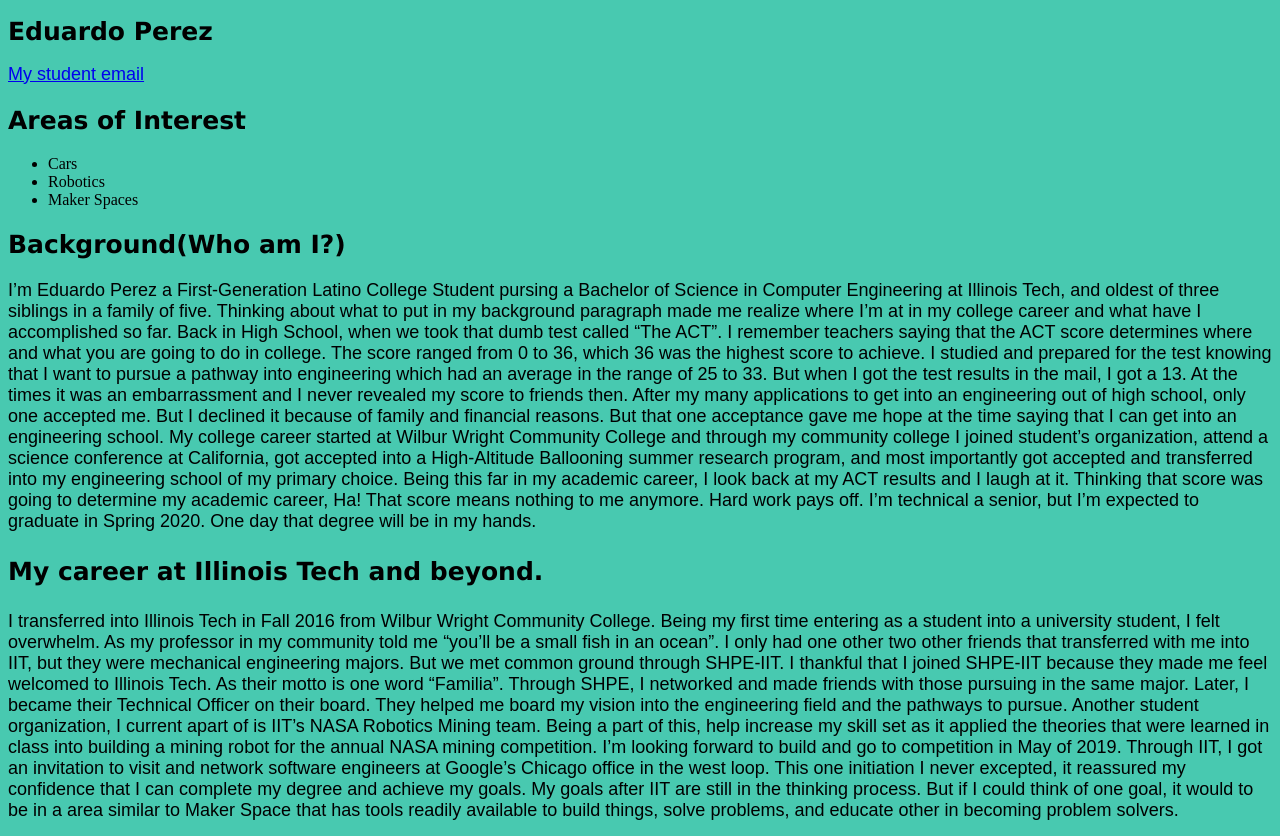
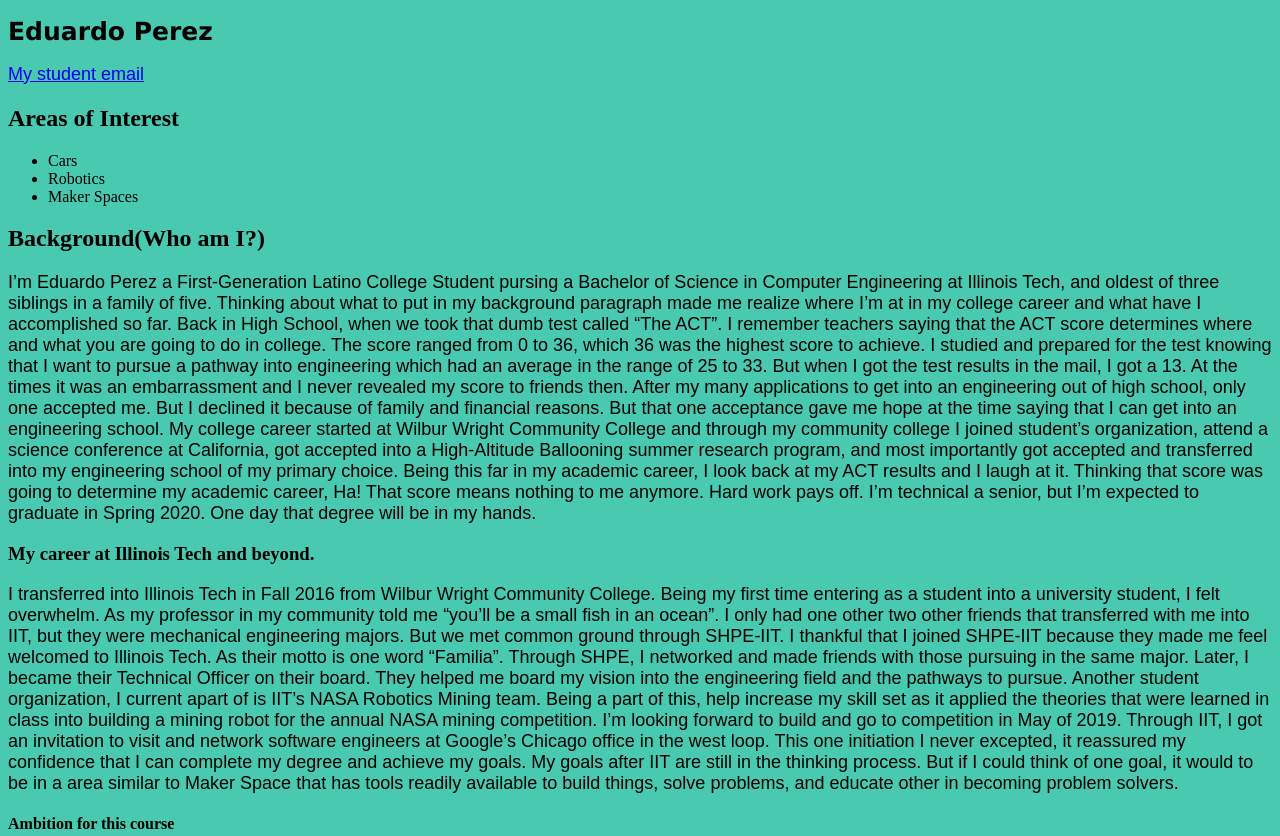
Before and after one commit to Eduardo52113/sbwd-project-one, a plain HTML site: page index.html in a window 1280 px wide. Shown: the top 836 px of the page. Drawn offline with Linux system fonts and the light colour scheme.

Commit message:
Corrected the h# selectors to h1

```diff
--- a/css/main.css
+++ b/css/main.css
@@ -4,15 +4,15 @@
 	  background-color: #48c9b0
 	}
 
-	h1,h2,h3,h4{
-	/*Font size and font determine here for all heading*/
+	h1 {
+	/*Font size and font determine here for h1*/
 	  font-size: 25px;
 	  font-family: Verdana;
 	}
 
 
 	p {
-	/*Font size and font determine here for all paragraph*/
+	/*Font size and font determine here for all paragraph tags*/
 	  font-family: Arial;
 	  font-size: 18px
 	}
```
